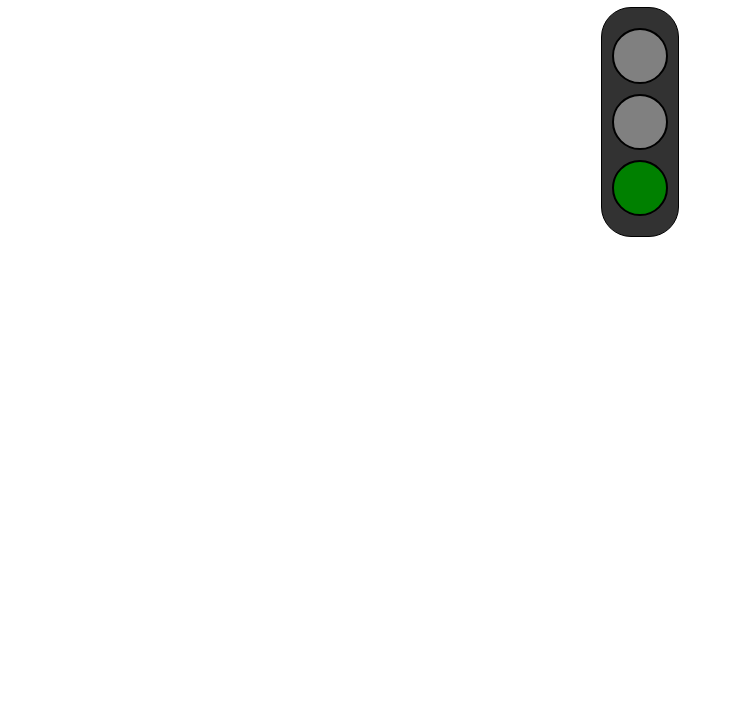
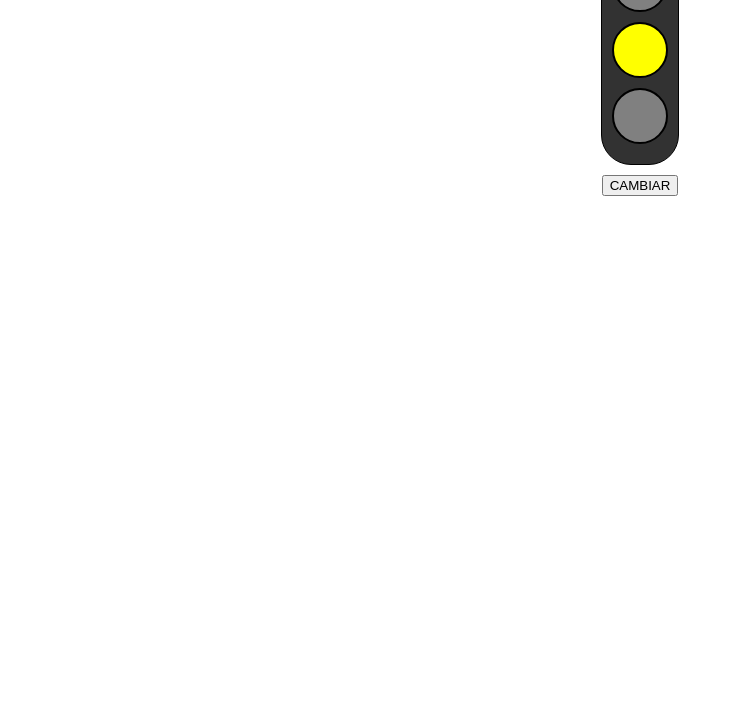
Before and after one commit to ovmanu/semaforo, a plain HTML site: page index.html in a window 1280 px wide. Shown: the part 73-800 px from the top of the page, without its empty margins (0-733 px from the left). Drawn offline with Linux system fonts and the light colour scheme.

Commit message:
v0.5 semaforo funcionando en manual y auto

```diff
--- a/index.html
+++ b/index.html
@@ -27,21 +27,27 @@
             margin-bottom: 10px;
         }
 
+        .boton{
+            text-align: center;
+            padding: 10px;
+        }
     </style>
 </head>
 
 <body>
-    <h1>semaforo</h1>
     <div class="cajasemaforo">
         <div class="luzsemaforo" id="red"></div>
         <div class="luzsemaforo" id="yellow"></div>
         <div class="luzsemaforo" id="green"></div>
+    </div
+    >
+    <div class="boton">
+        <button onclick="onBotonCambiar()">CAMBIAR</button>
     </div>
 
     <script>
 
-        function cambiarColor(id, prender)
-        {
+        function cambiarColor(id, prender){
             var color='grey';
             if(prender==true) color =id;
             document.querySelector('#'+id).style.backgroundColor=color
@@ -50,6 +56,43 @@
         cambiarColor('red', !true);
         cambiarColor('yellow', false);
         cambiarColor('green', true);
+
+        setInterval(onBotonCambiar,600);
+
+        var estado=0;
+        function onBotonCambiar(){
+            console.log(estado);
+
+            switch(estado){
+                case 0:
+                    cambiarColor('red', true);
+                    cambiarColor('yellow', false);
+                    cambiarColor('green', false);
+                    break;
+                case 1:
+                    cambiarColor('red', true);
+                    cambiarColor('yellow', true);
+                    cambiarColor('green', false);
+                    break;
+                case 2:
+                    cambiarColor('red', false);
+                    cambiarColor('yellow', false);
+                    cambiarColor('green', true);
+                    break;
+                case 3:
+                    cambiarColor('red', false);
+                    cambiarColor('yellow', true);
+                    cambiarColor('green', false);
+                    break;
+                default:
+                    cambiarColor('red', false);
+                    cambiarColor('yellow', false);
+                    cambiarColor('green', false);
+                    break;
+            }
+            estado++;
+            if (estado>3) estado=0;
+        }
     </script>
 </body>
 </html>
```
